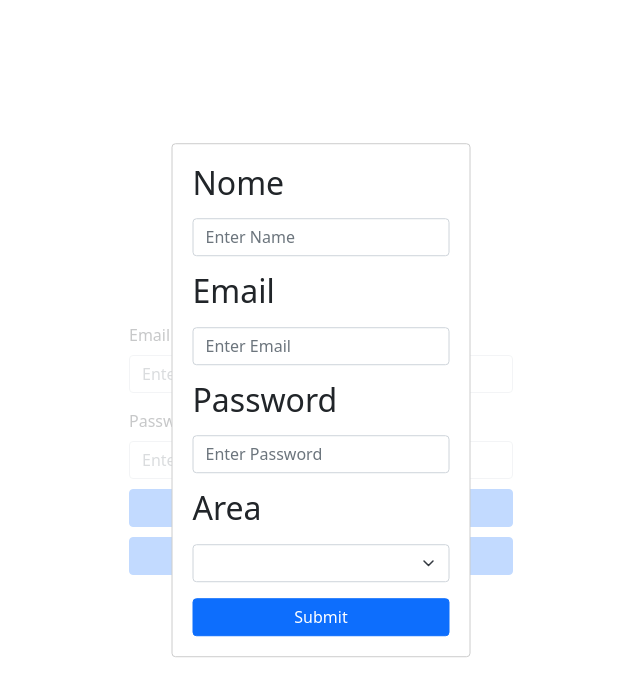
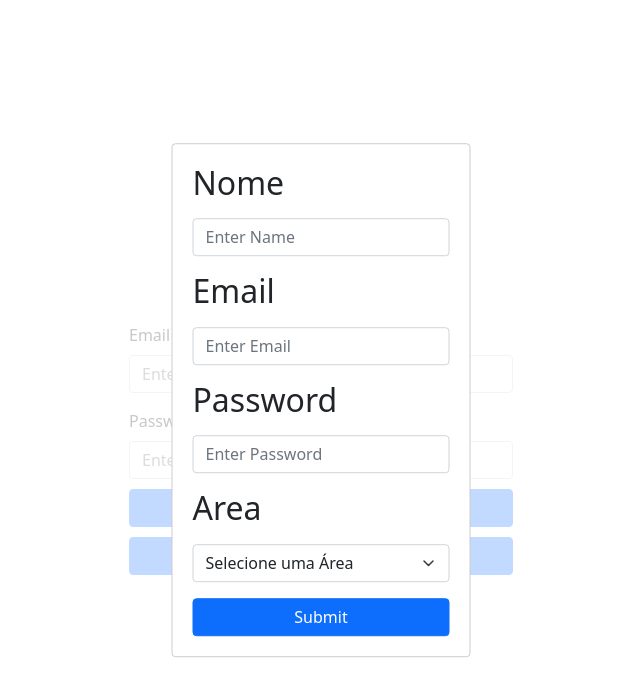
Before and after one commit to talescoelho/Blitz, a React (Create React App) app in the folder mern/client/: page / in a window 1280 px wide. Both pictures are taken after a click on the button "Registrar". Shown: the top 696 px of the page, without its empty margins (319-959 px from the left). Built offline with nearby package versions, Linux system fonts and the light colour scheme.

Commit message:
Update InsertNewUser.jsx

```diff
--- a/mern/client/src/components/InsertNewUser.jsx
+++ b/mern/client/src/components/InsertNewUser.jsx
@@ -96,7 +96,7 @@ function InsertNewUser({ token }) {
               name="area"
               onChange={({ target }) => setTask({ ...task, [target.name]: target.value })}
             >
-              <option> </option>
+              <option>Selecione uma Área</option>
               <option value="ti">TI</option>
               <option value="rh">RH</option>
               <option value="adm">ADM</option>
```
